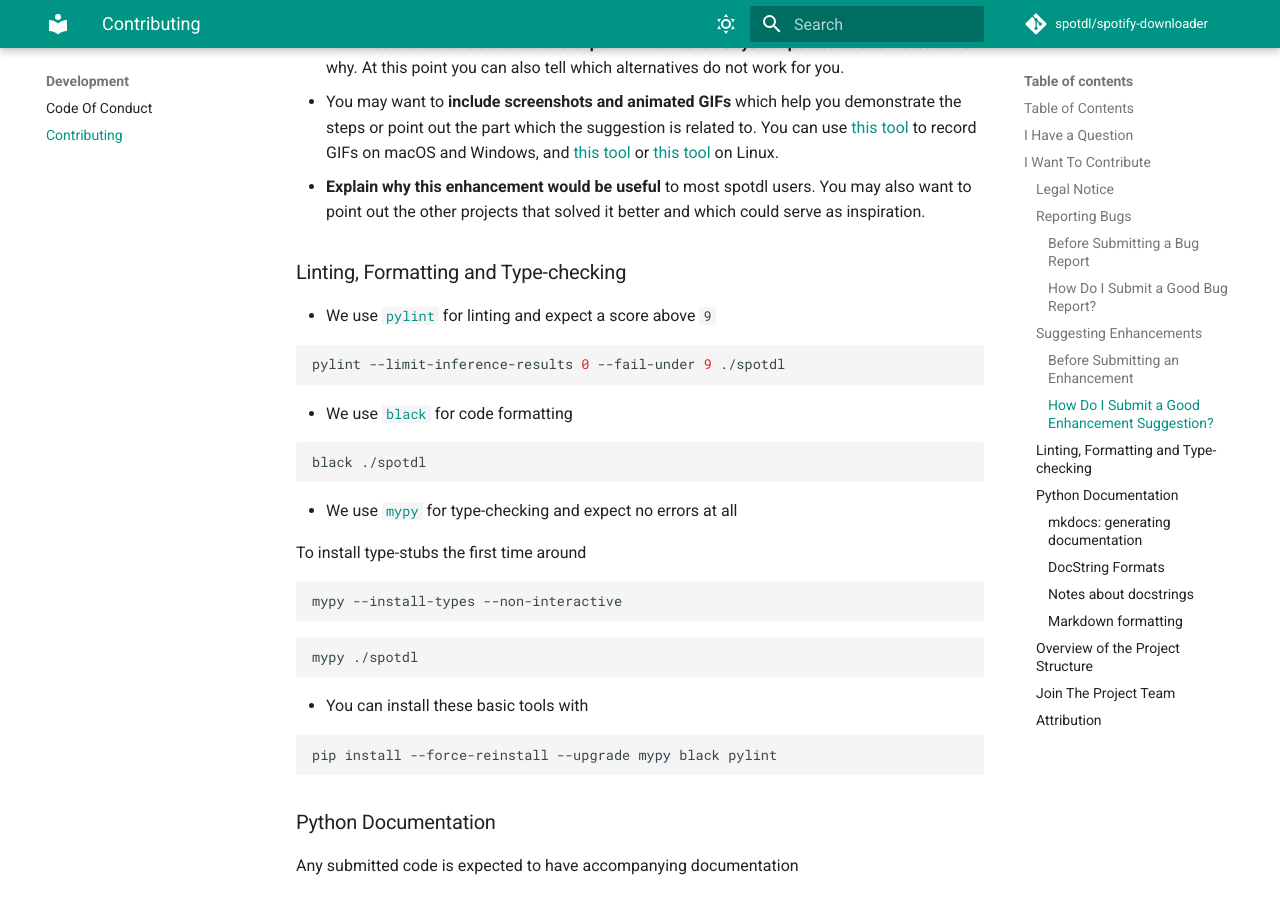
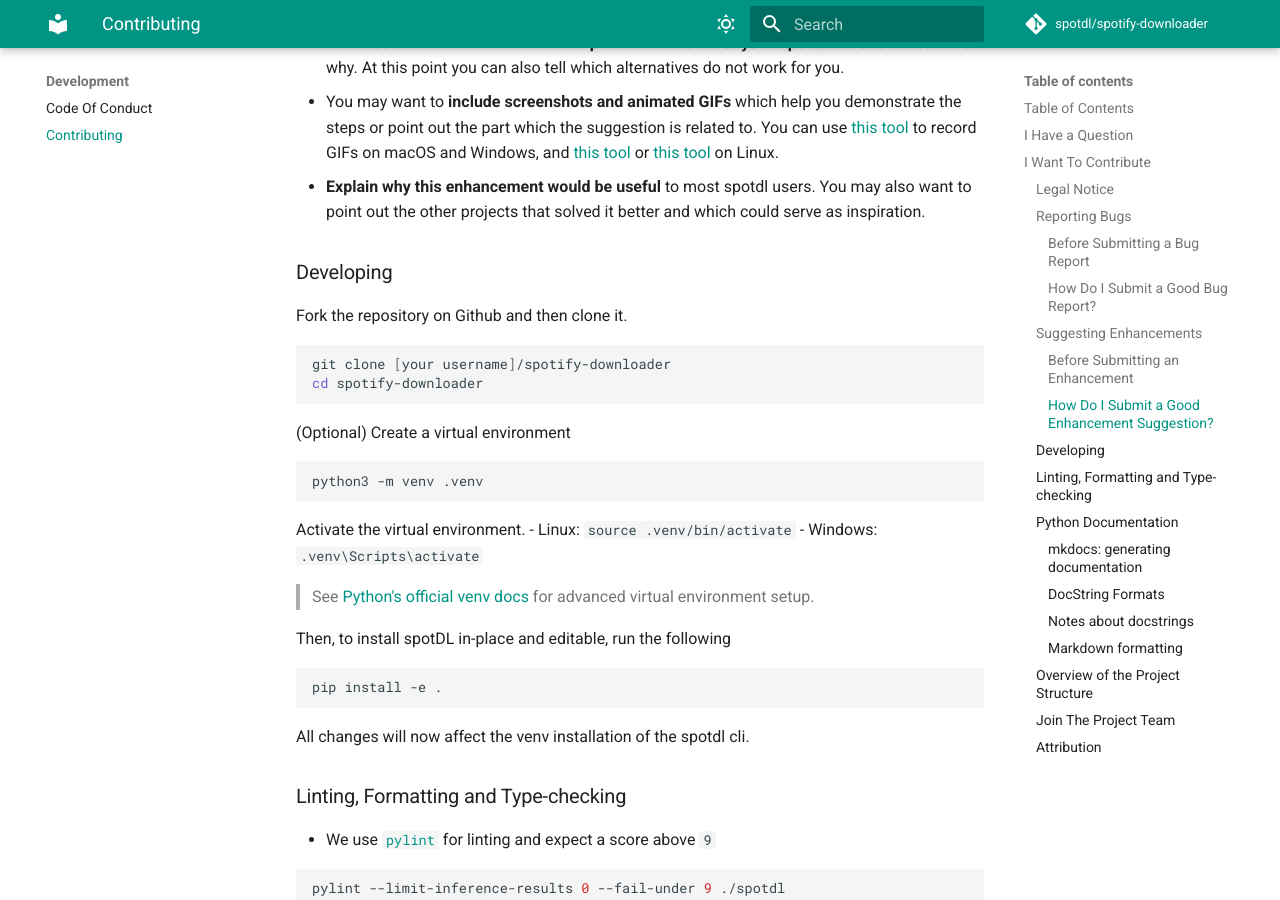
Before and after one commit to spotDL/spotify-downloader, an MkDocs documentation site: the page built from docs/CONTRIBUTING.md, in a window 1280 px wide and 900 px high, scrolled down 3637 px. Built offline with MkDocs 1.6.1 and Material for MkDocs 9.7.7, drawn with Linux system fonts in a browser that asks for light colours; comment, search, counter and statistics services are not loaded.

Commit message:
docs: add code comtributing

````diff
--- a/docs/CONTRIBUTING.md
+++ b/docs/CONTRIBUTING.md
@@ -182,6 +182,34 @@
 
 <!-- You might want to create an issue template for enhancement suggestions that can be used as a guide and that defines the structure of the information to be included. If you do so, reference it here in the description. -->
 
+### Developing
+
+Fork the repository on Github and then clone it.
+
+```bash
+git clone [your username]/spotify-downloader
+cd spotify-downloader
+```
+
+(Optional) Create a virtual environment
+
+```bash
+python3 -m venv .venv
+```
+
+Activate the virtual environment.
+ - Linux: `source .venv/bin/activate`
+ - Windows: `.venv\Scripts\activate`
+
+> See [Python's official venv docs](https://docs.python.org/3/library/venv.html) for advanced virtual environment setup.
+
+Then, to install spotDL in-place and editable, run the following
+```
+pip install -e .
+```
+
+All changes will now affect the venv installation of the spotdl cli.
+
 ### Linting, Formatting and Type-checking
 
 - We use [`pylint`](https://pypi.org/project/pylint/) for linting and expect a score above `9`
````
